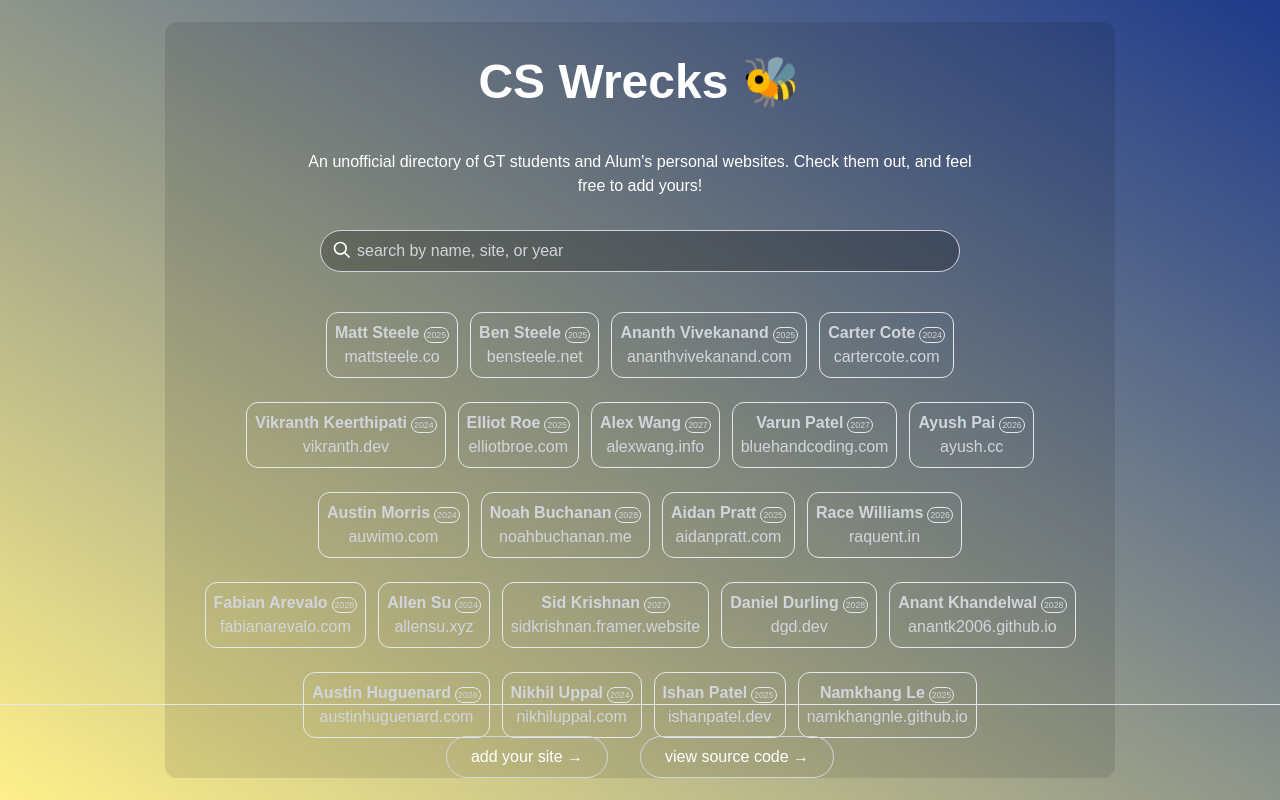
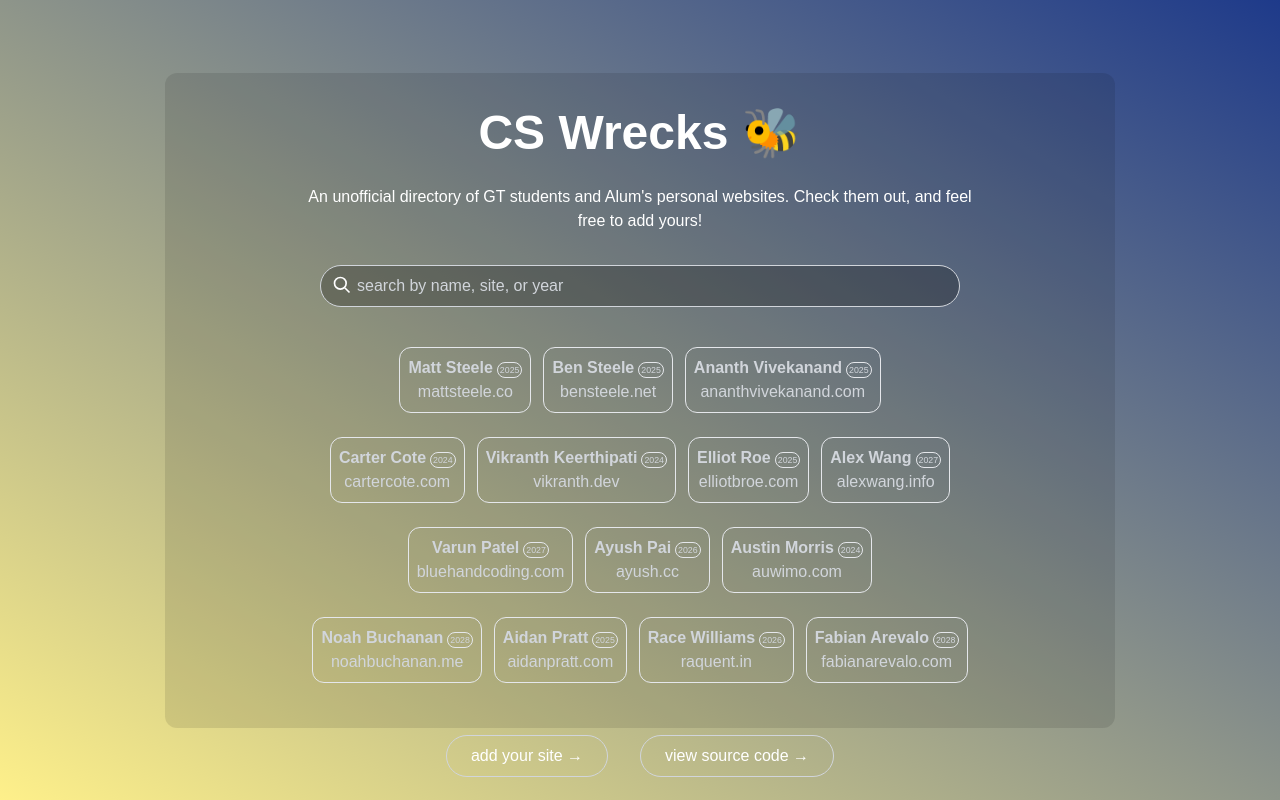
Before and after one commit to msteele3/cswrecks, a Next.js app: page / in a window 1280 px wide. Built offline with nearby package versions, Linux system fonts and the light colour scheme.

Commit message:
more aesthetic fixes

```diff
--- a/app/page.tsx
+++ b/app/page.tsx
@@ -17,7 +17,7 @@ export default function HomePage() {
   });
 
   function chunkSites(sites: Site[]) {
-    const chunkPattern = [4, 5];
+    const chunkPattern = [3, 4];
     const result: Site[][] = [];
     let index = 0;
     let i = 0;
@@ -62,8 +62,8 @@ export default function HomePage() {
         className="max-w-[950px] w-4/5 h-4/5 flex flex-col items-center p-6 bg-black/10 rounded-xl"
       >
         <section className="w-full flex flex-col items-center justify-center text-center px-4">
-          <h1 className="text-[1.5rem] sm:text-5xl font-extrabold sm:mb-4">CS Wrecks 🐝</h1>
-          <p className="text-md max-w-2xl mx-auto pt-4">
+          <h1 className="text-[1.5rem] sm:text-5xl font-extrabold sm:mb-2">CS Wrecks 🐝</h1>
+          <p className="text-md max-w-2xl mx-auto pt-2">
             An unofficial directory of GT students and Alum&apos;s personal
             websites. Check them out, and feel free to add yours!
           </p>
@@ -97,12 +97,11 @@ export default function HomePage() {
           </div>
         </motion.div>
 
-        {/* Replaces #profile-container { height: 450px; } */}
         <motion.div
           variants={container}
           initial="hidden"
           animate="show"
-          className="w-full pt-2 overflow-scroll max-w-4xl flex flex-col items-center h-[450px]"
+          className="w-full pt-2 overflow-scroll max-w-4xl flex flex-col items-center h-[365px]"
         >
           {chunkedSites.map((rowSites, rowIndex) => (
             <div
@@ -140,7 +139,7 @@ export default function HomePage() {
           ))}
         </motion.div>
 
-        <footer className="h-24 relative sm:absolute bottom-0 border-t w-full flex items-center justify-center">
+        <footer className="h-24 relative sm:absolute bottom-0 w-full flex items-center justify-center">
           <div className="relative bottom-4 mt-10 flex gap-8">
             <motion.button
               whileHover={{
```
